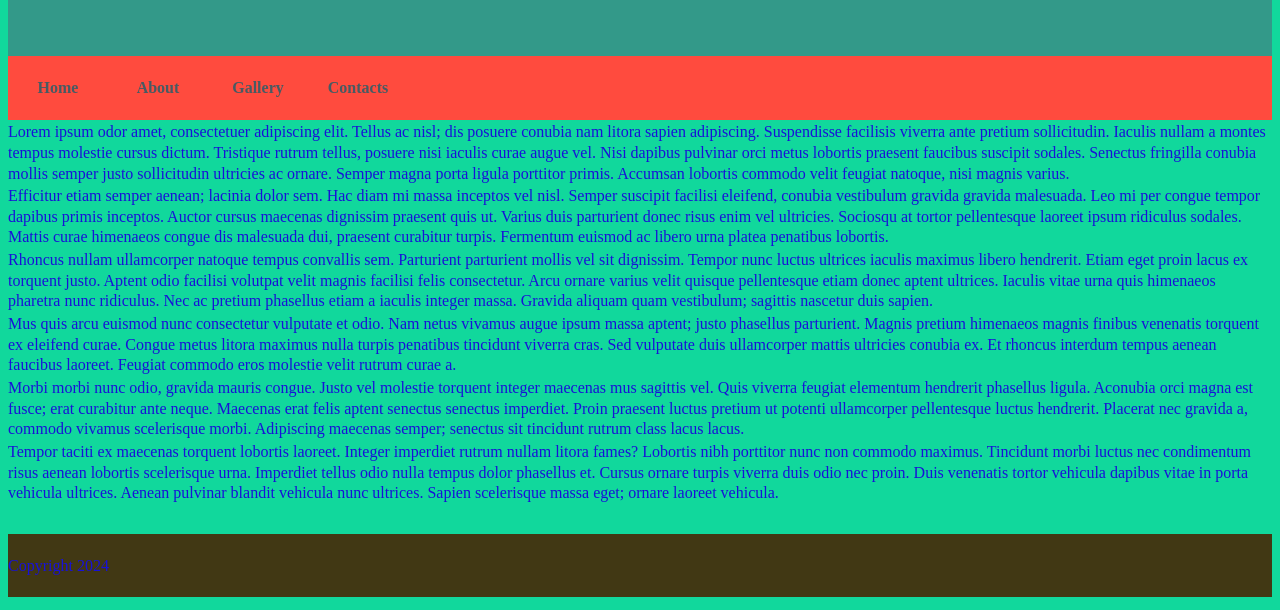
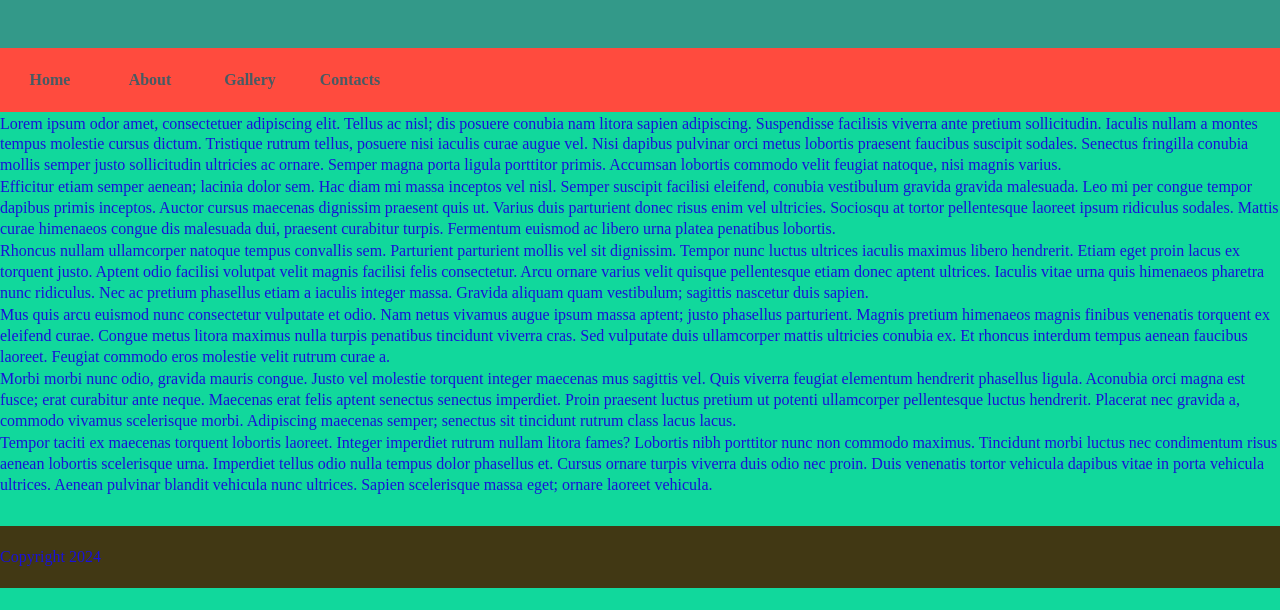
Before and after one commit to Ivam54/Ivam54.github.io, a plain HTML site: page PW2/index.html in a window 1280 px wide. Shown: the part 190-800 px from the top of the page. Drawn offline with Linux system fonts and the light colour scheme; files that its build step writes are made by us from their sources.

Commit message:
Update index.html

```diff
--- a/PW2/index.html
+++ b/PW2/index.html
@@ -1,6 +1,8 @@
 <!DOCTYPE html>
 <html lang="uk">
-<head> <link rel="stylesheet" type="text/css" href="css/style.css">
+<head>
+  <link rel="stylesheet" type="text/css" href="css/style.css">
+  <link rel="stylesheet" type="text/css" href="normalize.css">
   <title></title>
   <meta charset="UTF">
 </head>
```
